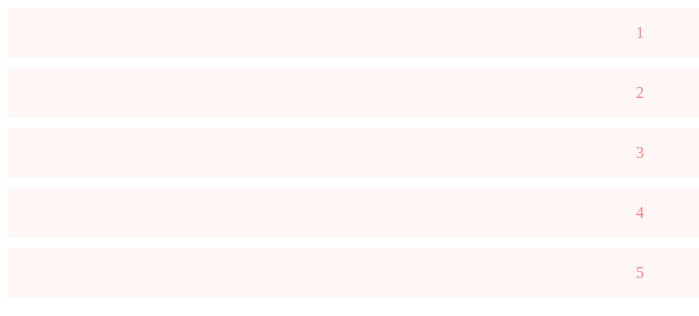
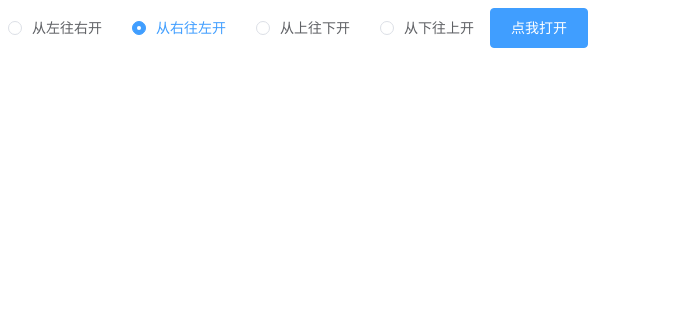
Before and after one commit to kingyeahwei/element_learning, a Vue app: page / in a window 1280 px wide. Shown: the top 316 px of the page, without its empty margins (0-699 px from the left). Built offline with nearby package versions, Linux system fonts and the light colour scheme.

Commit message:
drawer 基础用法

```diff
--- a/src/App.vue
+++ b/src/App.vue
@@ -1,15 +1,19 @@
 <template>
   <div id="app">
-    <div class="infinite-list-wrapper" style="overflow: auto">
-      <ul
-        class="list"
-        v-infinite-scroll="load"
-        infinite-scroll-disabled="disabled">
-        <li v-for="i in count" class="list-item">{{i}}</li>
-      </ul>
-      <p v-if="loading">加载中</p>
-      <p v-if="noMore">没有更多了</p>
-    </div>
+    <el-radio-group v-model="direction">
+      <el-radio label="ltr">从左往右开</el-radio>
+      <el-radio label="rtl">从右往左开</el-radio>
+      <el-radio label="ttb">从上往下开</el-radio>
+      <el-radio label="btt">从下往上开</el-radio>
+    </el-radio-group>
+    <el-button @click="drawer = true" type="primary" style="margin-left: 16px">点我打开</el-button>
+    <el-drawer
+      title="我是标题"
+      :visible.sync="drawer"
+      :direction="direction"
+      :before-close="handleClose">
+      <span>我来了!!!</span>
+    </el-drawer>
   </div>
 </template>
 
@@ -18,49 +22,25 @@
     name: "app",
     data() {
       return {
-        count: 10,
-        loading: false
+        drawer: false,
+        direction: 'rtl'
       }
     },
     computed: {
-      noMore() {
-        return this.count >= 20;
-      },
-      disabled() {
-        return this.loading || this.noMore
-      }
     },
     methods: {
-      load() {
-        this.loading = true;
-        setTimeout(() => {
-          this.count += 2;
-          this.loading = false;
-        }, 2000)
+      handleClose(done) {
+        this.$confirm("确认关闭?")
+        .then(() => {
+          done()
+        })
+        .catch(() => {
+
+        })
       }
     }
   }
 </script>
 
 <style lang="less">
-  .infinite-list-wrapper {
-    height: 300px;
-    text-align: center;
-  }
-  .infinite-list-wrapper .list {
-    padding: 0;
-    margin: 0;
-    list-style: none;
-  }
-  .infinite-list-wrapper .list-item {
-    display: flex;
-    align-items: center;
-    justify-content: center;
-    height: 50px;
-    background: #fff6f6;
-    color: #ff8484;
-  }
-  .infinite-list-wrapper .list-item+.list-item {
-    margin-top: 10px;
-  }
 </style>
```
